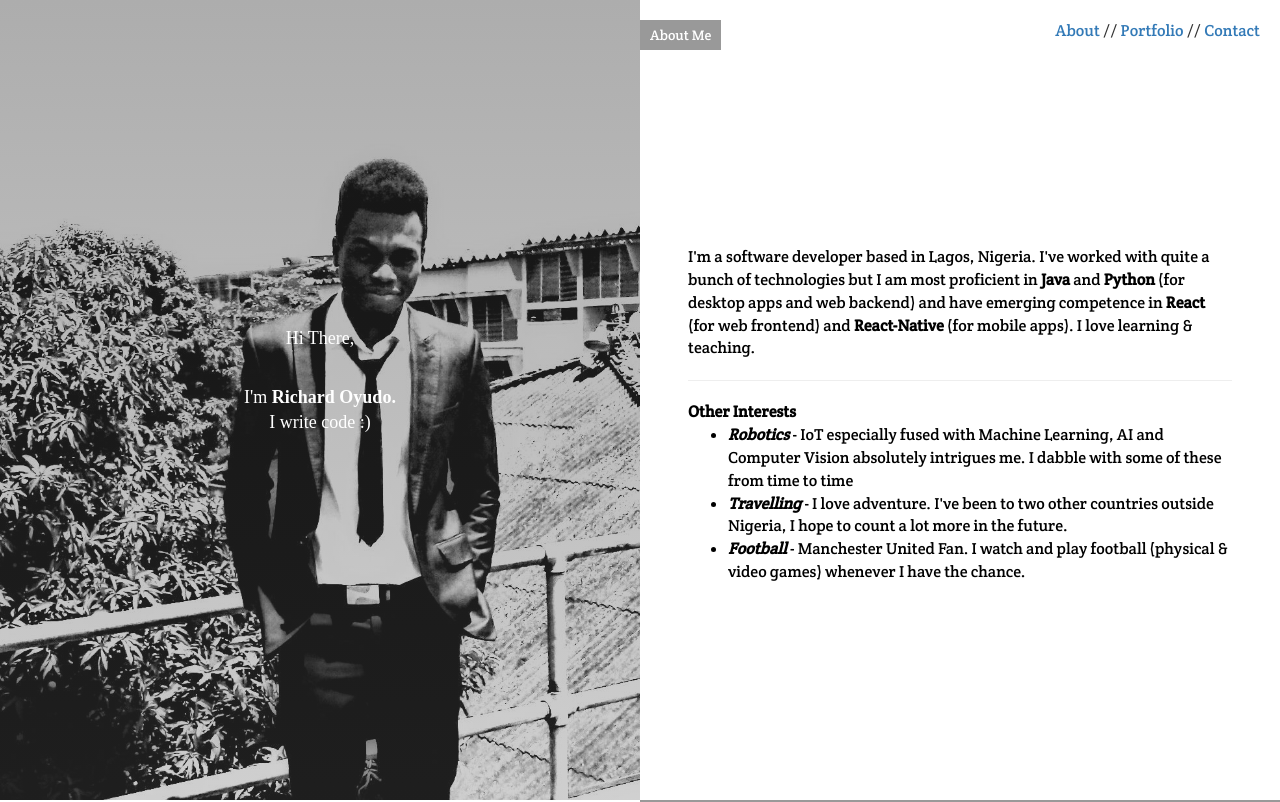
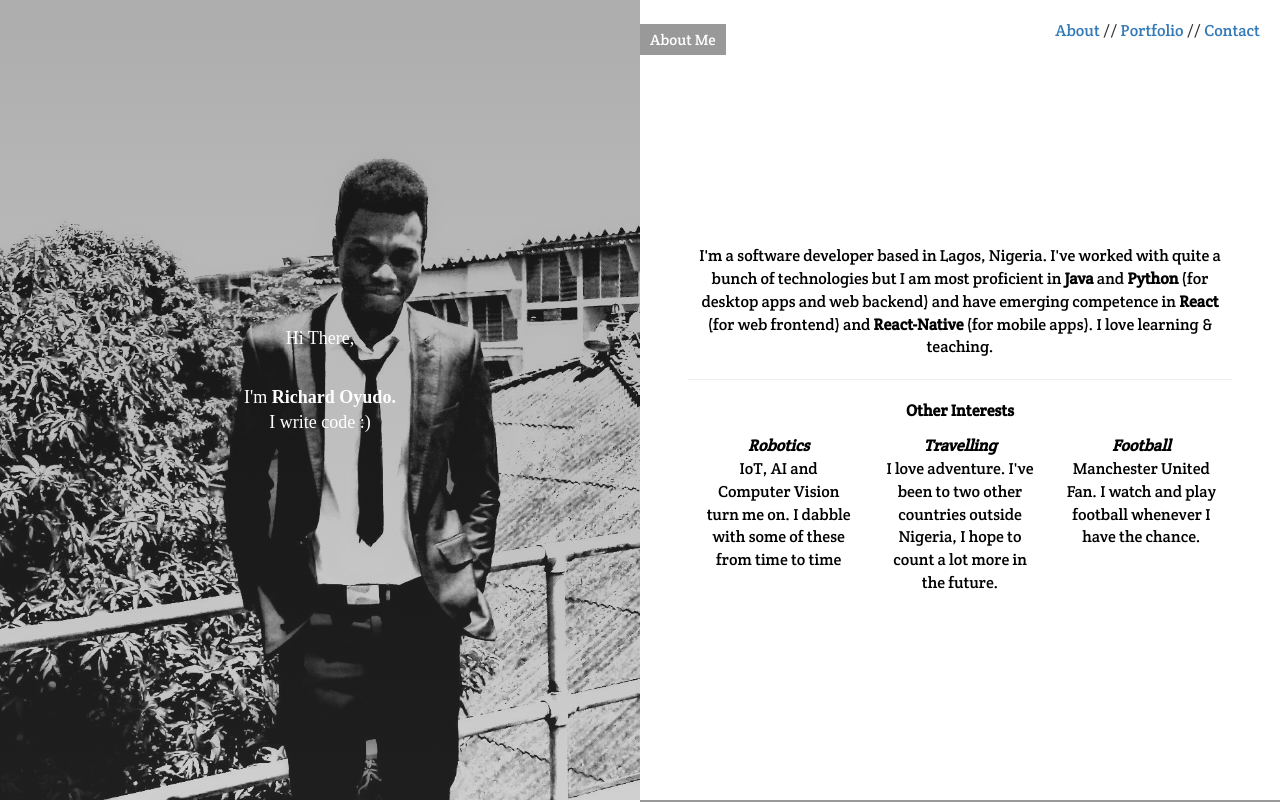
Before and after one commit to yudori/richardoyudo, a React (Create React App) app: page / in a window 1280 px wide. Shown: the top 802 px of the page. Built offline with nearby package versions, Linux system fonts and the light colour scheme; some icons are missing; a web font is replaced by a local one.

Commit message:
page adjustments made

```diff
--- a/src/App.css
+++ b/src/App.css
@@ -40,10 +40,10 @@
 
 .tag{
   position: absolute;
-  top: 20px;
+  top: 24px;
   left: 0px;
   margin: 0px;
   padding: 5px 10px;
   display:inline-block;
-  font-size: 14px;
+  font-size: 15px;
 }
--- a/src/components/about.js
+++ b/src/components/about.js
@@ -1,4 +1,5 @@
 import React from 'react';
+import { Col } from 'react-bootstrap';
 
 class About extends React.Component{
 
@@ -24,13 +25,19 @@ class About extends React.Component{
                         I love learning & teaching.
                     </p>
                     <hr/>
-                    <span><strong>Other Interests</strong></span>
-                    <div>
-                        <ul>
-                            <li><em><strong>Robotics</strong></em> - IoT especially fused with Machine Learning, AI and Computer Vision absolutely intrigues me. I dabble with some of these from time to time</li>
-                            <li><em><strong>Travelling</strong></em> - I love adventure. I've been to two other countries outside Nigeria, I hope to count a lot more in the future.</li>
-                            <li><em><strong>Football</strong></em> - Manchester United Fan. I watch and play football (physical & video games) whenever I have the chance.</li>
-                        </ul>
+                    <div className="space-top">
+                        <span><strong>Other Interests</strong></span>
+                        <div className="space-top">
+                            <Col sm={6} md={4}>
+                                <em><strong>Robotics</strong></em><br/>IoT, AI and Computer Vision turn me on. I dabble with some of these from time to time
+                            </Col>
+                            <Col sm={6} md={4}>
+                                <em><strong>Travelling</strong></em><br/>I love adventure. I've been to two other countries outside Nigeria, I hope to count a lot more in the future.
+                            </Col>
+                            <Col sm={6} md={4}>
+                                <em><strong>Football</strong></em><br/>Manchester United Fan. I watch and play football whenever I have the chance.
+                            </Col>
+                        </div>
                     </div>
                 </div>
             </div>
--- a/src/components/contact.js
+++ b/src/components/contact.js
@@ -30,7 +30,7 @@ class Contact extends React.Component{
         return(
             <div id="contact" className="page main-theme" style={style.main}>
                 <div className="tag" style={style.tag}>Contact Me</div>
-                <div className="content">
+                <div className="content align-left">
                     <form  method="POST" action="https://formspree.io/ebube.rc@gmail.com">
                         <FormGroup>
                             <ControlLabel>Name</ControlLabel>
--- a/src/components/portfolio.js
+++ b/src/components/portfolio.js
@@ -17,7 +17,7 @@ class Portfolio extends React.Component{
         return(
             <div id='portfolio' className="page" style={style.main}>
                 <div className="tag" style={style.tag}>Portfolio</div>
-                <div className="content">
+                <div className="content align-left">
                     <Col xs={12} md={12}>
                         <Panel className="main-theme" style={{color:this.props.colours.accent}}>
                             Wrote a desktop middleware application to sync POS data for a retail management solution called <a href="http://vergeapp.com">Verge</a>
--- a/src/container/Details/index.css
+++ b/src/container/Details/index.css
@@ -18,5 +18,12 @@
 .content{
   margin: 20px auto;
   width: 85%;
+}
+
+.align-left{
   text-align: left;
 }
+
+.space-top{
+  margin-top: 12px;
+}
```
